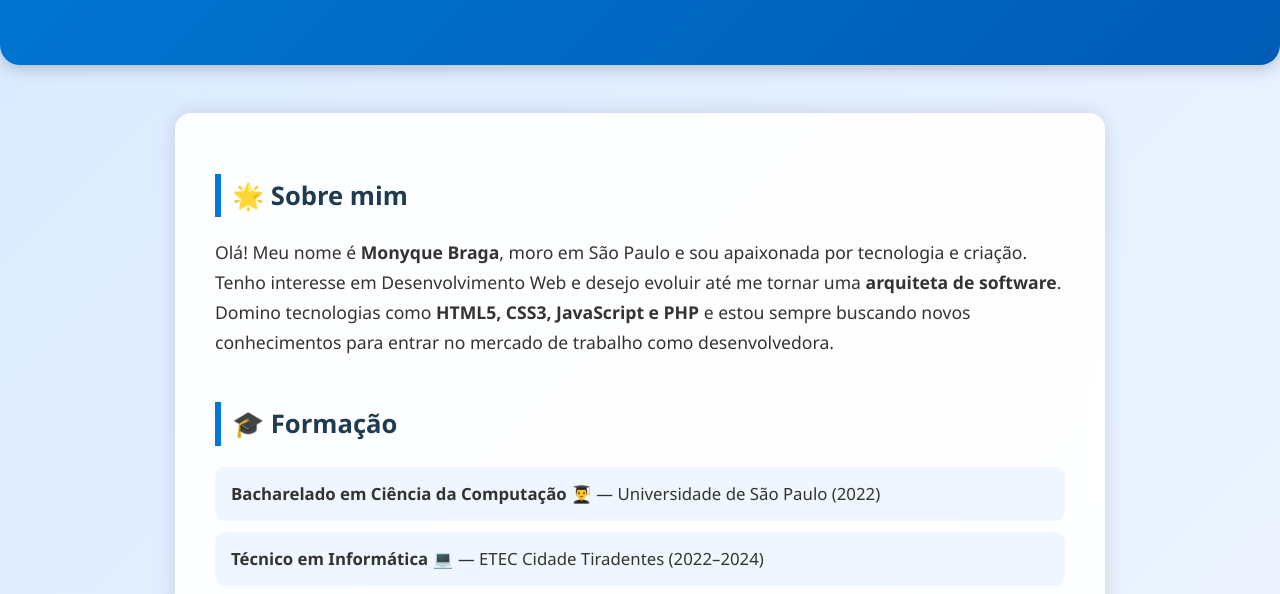
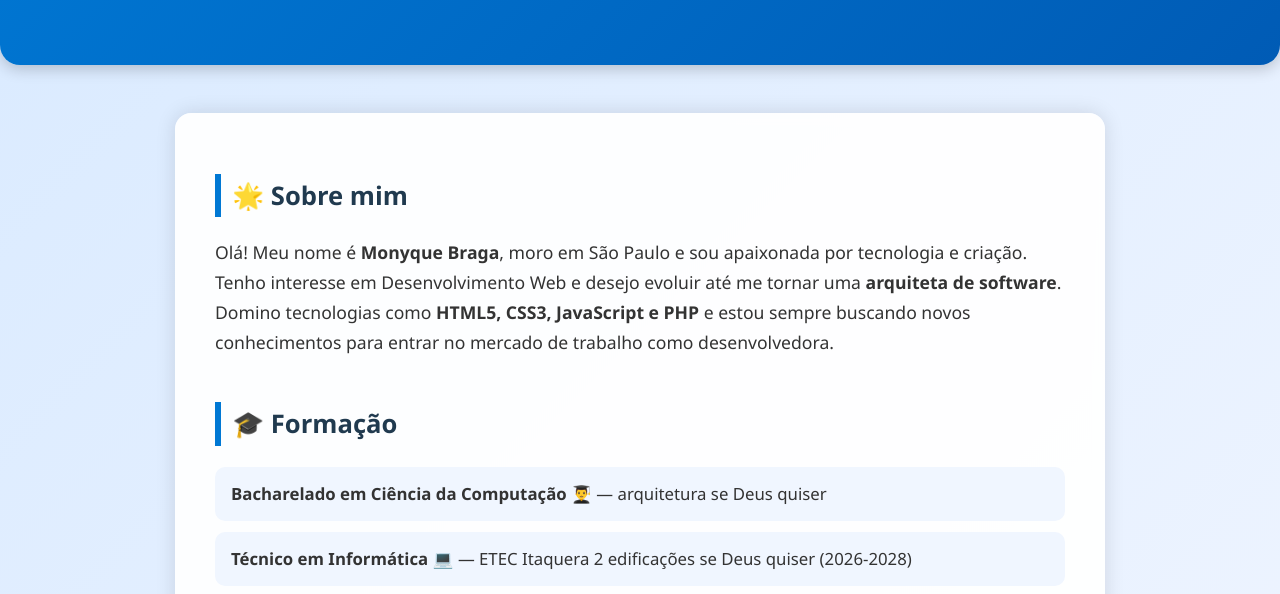
Before and after one commit to monyquebragadeoliveira485-prog/curriculum, a plain HTML site: page index.html in a window 1280 px wide. Shown: the part 162-756 px from the top of the page. Drawn offline with Linux system fonts and the light colour scheme.

Commit message:
adicionada formaçao arquitetura

```diff
--- a/index.html
+++ b/index.html
@@ -160,8 +160,9 @@
     <section id="formacao">
         <h2>🎓 Formação</h2>
         <ul>
-            <li><strong>Bacharelado em Ciência da Computação</strong> 👨‍🎓 — Universidade de São Paulo (2022)</li>
-            <li><strong>Técnico em Informática</strong> 💻 — ETEC Cidade Tiradentes (2022–2024)</li>
+            <li><strong>Bacharelado em Ciência da Computação</strong> 👨‍🎓 — arquitetura se Deus quiser  </li>
+            <li><strong>Técnico em Informática</strong> 💻 — ETEC Itaquera 2 edificações se Deus
+             quiser  (2026-2028)</li>
             <li><strong>Ensino fundamental Completo</strong> 🏫 — CEU EMEF Água Azul (2025)
                 )</li>
         </ul>
```
